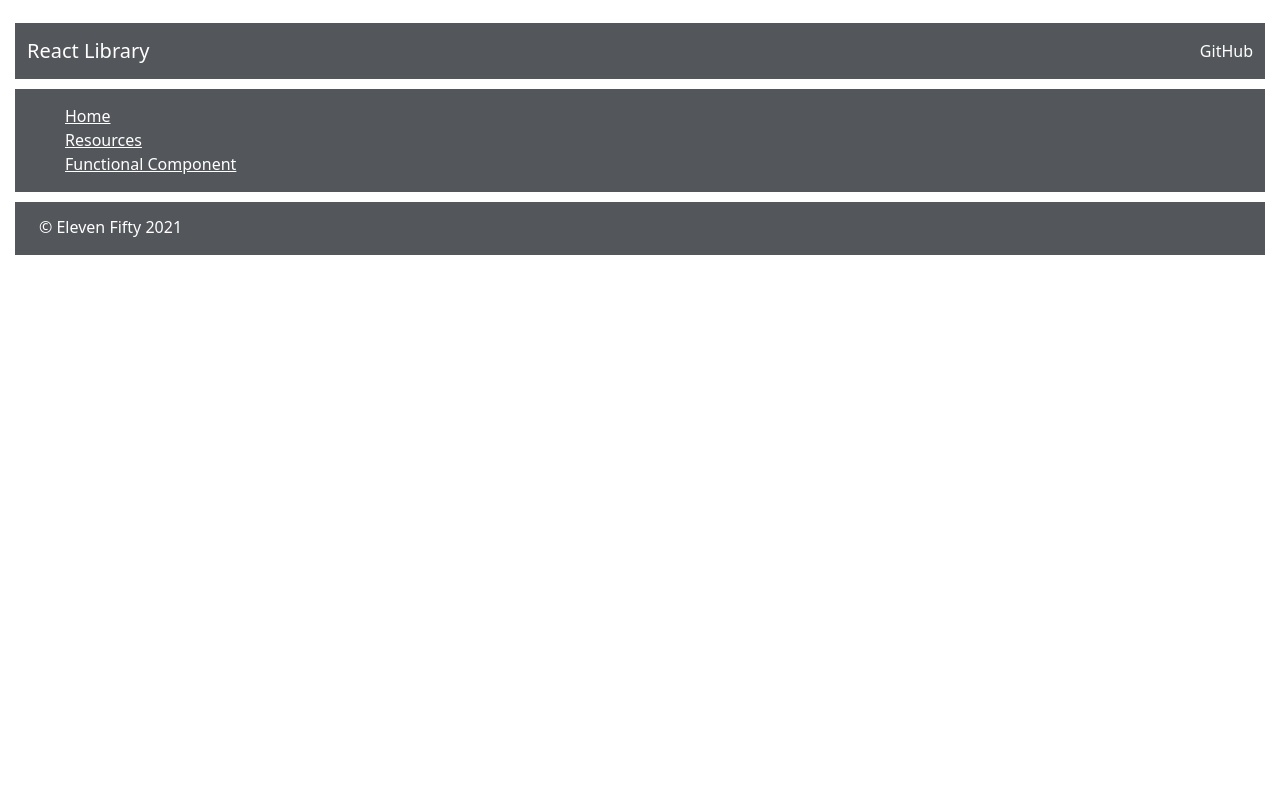
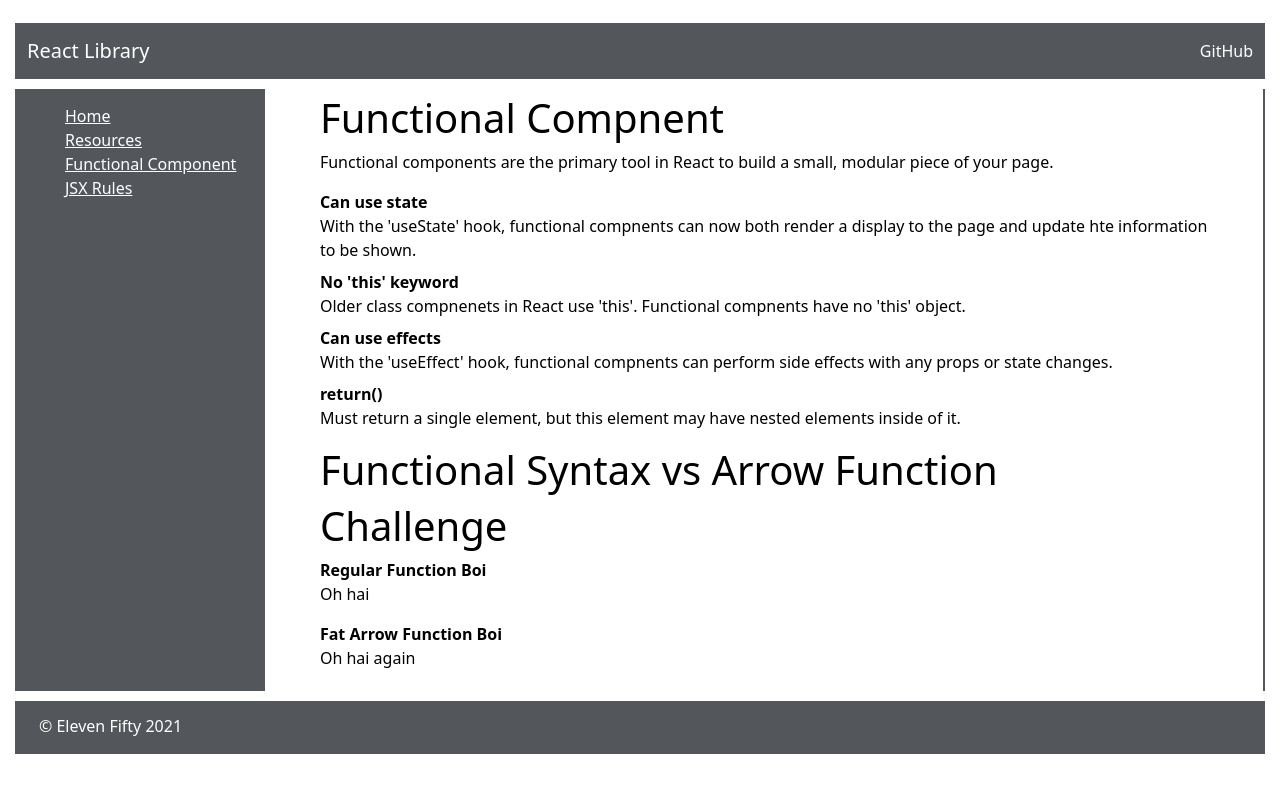
Before and after one commit to coderap931/react-fundamentals, a React (Create React App) app: page /functionalcomponent in a window 1280 px wide. Shown: the top 792 px of the page. Built offline with nearby package versions, Linux system fonts and the light colour scheme.

Commit message:
Modules 2 and 3 completed

```diff
--- /dev/null
+++ b/src/components/concepts/FunctionalComponents/FunctionalComponentDemo.js
@@ -0,0 +1,46 @@
+const FunctionalComponentDemo = () => {
+    return(
+        <div className='main'>
+            <div className='mainDiv'>
+                <h1>Functional Compnent</h1>
+                <p>Functional components are the primary tool in React to build a small, modular piece of your page.</p>
+                <dl>
+                    <dt>Can use state</dt>
+                    <dd>With the 'useState' hook, functional compnents can now both render a display to the page and update hte information to be shown.</dd>
+                    <dt>No 'this' keyword</dt>
+                    <dd>Older class compnenets in React use 'this'. Functional compnents have no 'this' object.</dd>
+                    <dt>Can use effects</dt>
+                    <dd>With the 'useEffect' hook, functional compnents can perform side effects with any props or state changes.</dd>
+                    <dt>return()</dt>
+                    <dd>Must return a single element, but this element may have nested elements inside of it.</dd>
+                </dl>
+                <h1>Functional Syntax vs Arrow Function</h1>
+
+                <h1>Challenge</h1>
+                <HellowWorld />
+                <HelloWorldFatArrow />
+            </div>
+        </div>
+    );
+};
+
+export default FunctionalComponentDemo;
+
+const HellowWorld = function() {
+    return(
+        <div>
+            <dl>
+                <dt>Regular Function Boi</dt>
+                <dd>Oh hai</dd>
+            </dl>
+        </div>
+    );
+};
+
+const HelloWorldFatArrow = () =>
+    <div>
+        <dl>
+            <dt>Fat Arrow Function Boi</dt>
+            <dd>Oh hai again</dd>
+        </dl>
+    </div>
--- /dev/null
+++ b/src/components/concepts/FunctionalComponents/JSXRules.js
@@ -0,0 +1,46 @@
+import React from 'react';
+
+const JSXRules = () => {
+    return(
+        <div className='main'>
+            <div className='mainDiv'>
+                <h1 className='section-title'>JSX</h1>
+                <dl>
+                    <dt>Resembles HTML</dt>
+                    <dd>It's not. It's actually closer to JavaScript.</dd>
+                    <dt>React Elements</dt>
+                    <dd>These are used to construct and update the DOM, or what you see on the screen.</dd>
+                    <dt>Not required</dt>
+                    <dd>You can write in vanilla JS, but most people use JSX</dd>
+                </dl>
+                <hr />
+            </div>
+            <div>
+                <NormalComponent />
+                <CreateElementComponent />
+            </div>
+        </div>
+    );
+};
+
+export default JSXRules;
+
+const NormalComponent = () => {
+    return(
+        <div style={{border: '2px solid black'}}>
+            <h1>Normal Functional Component</h1>
+            <p>This was constructed with JSX in the return.</p>
+            <img src='https://pbs.twimg.com/media/DOzL82mXkAA0zFs.jpg' />
+        </div>
+    );
+};
+
+const CreateElementComponent = () => {
+    return(
+        React.createElement('div', {style: {border: '2px solid black'}},
+        React.createElement('h1', null, 'Create Element Component'),
+        React.createElement('p', null, 'This was constructed with createElement() in the return'),
+        React.createElement('img', {src: 'https://cdn-images-1.medium.com/max/1200/1*jJZHFQmhkq_7ohn18KrMhA.png'}, null)
+        )
+    );
+};
--- a/src/components/site/Sidebar.js
+++ b/src/components/site/Sidebar.js
@@ -5,6 +5,8 @@ import {
 } from 'react-router-dom';
 import Home from './Home';
 import Resources from './Resources';
+import FunctionalComponentDemo from '../concepts/FunctionalComponents/FunctionalComponentDemo';
+import JSXRules from '../concepts/FunctionalComponents/JSXRules';
 
 const Sidebar = () => {
     return(
@@ -14,6 +16,7 @@ const Sidebar = () => {
                     <li><Link to='/'>Home</Link></li>
                     <li><Link to='/Resources'>Resources</Link></li>
                     <li><Link to='/functionalcomponent'>Functional Component</Link></li>
+                    <li><Link to='/jsxrules'>JSX Rules</Link></li>
                 </ul>
             </div>
             <div className='siderbar-route'>
@@ -21,6 +24,8 @@ const Sidebar = () => {
                     <Route exact path='/'><Home /></Route>
                     <Route exact path='/resources'><Resources /></Route>
                     <Route exact path='/'><Home /></Route>
+                    <Route exact path='/functionalcomponent'><FunctionalComponentDemo /></Route>
+                    <Route exact path='/jsxrules'><JSXRules /></Route>
                 </Switch>
             </div>
         </div>
```
Also changed, not shown: src/App.js (line endings or trailing spaces).
